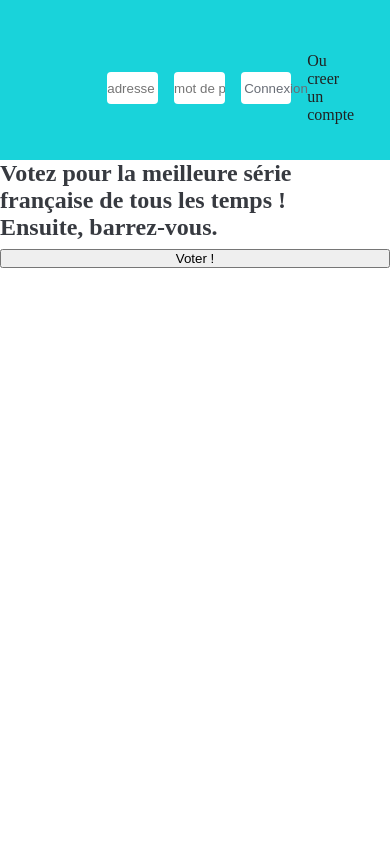
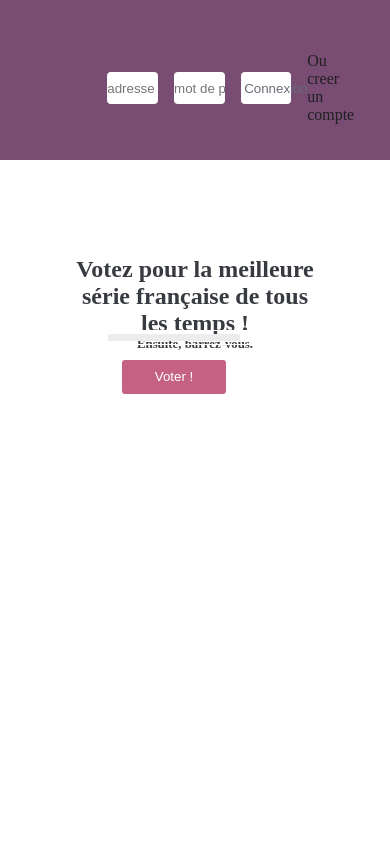
Before and after one commit to root-c137/MeilleureSerieFrancaise.fr, a Symfony app: template templates/home/index.html.twig in a window 390 px wide. Run offline with Twig, Linux system fonts and the light colour scheme; the template is opened without the code that fills it, so the values that code supplies are empty; some libraries are stand-ins or nearby versions.

Commit message:
CSS Home avec responsive terminé.

```diff
--- a/public/CSS/Default.css
+++ b/public/CSS/Default.css
@@ -8,6 +8,7 @@
 
 body
 {
+    height:100vh;
     font-family: "Ubuntu";
     font-weight:500;
     background-color: #FFF;
--- a/public/CSS/Header.css
+++ b/public/CSS/Header.css
@@ -7,7 +7,7 @@ header
     flex-direction: row;
     justify-content: space-between;
     align-items: center;
-    background-color: #19d3da;
+    background-color: #794c74;
     color:#FFF;
 }
 
--- /dev/null
+++ b/public/CSS/Home.css
@@ -0,0 +1,166 @@
+main
+{
+    width:70%;
+    height:25rem;
+    margin:auto;
+    margin-top:5rem;
+    display:flex;
+    flex-direction:column;
+    justify-content: center;
+    align-items: center;
+}
+
+main .Title
+{
+    text-align: center;
+}
+
+.Title h2
+{
+    font-size:0.8rem;
+}
+
+.Votes
+{
+    width:50%;
+    height:90%;
+    margin:auto;
+    text-align: center;
+    margin-top:3rem;
+    display: flex;
+    flex-direction: column;
+    justify-items: flex-start;
+    align-items: flex-start;
+}
+
+.Votes table
+{
+    display:flex;
+    width:100%;
+    height:100%;
+    flex-direction: row;
+    border-collapse: separate;
+    justify-content: center;
+
+}
+
+.Votes td
+{
+    width:calc(100% / 3);
+    border:1px solid #FFF;
+    vertical-align: bottom;
+    padding:0.1rem;
+}
+
+.Votes .TdBarre
+{
+    padding:0.2rem;
+    height: 100%;
+}
+
+.Votes .Barre
+{
+    width:40%;
+    min-height:0.4rem;
+    max-height:10rem;
+    background-color: #ececec;
+    margin:auto;
+}
+
+.Votes .TD_BSubmit
+{
+    padding:0.5rem;
+}
+.Voter_Button
+{
+    padding:0.6rem;
+    border:none;
+    outline: none;
+    color:#FFF;
+    background-color: #c56183;
+    border-radius: 3px;
+}
+.Voter_Button:hover
+{
+    background-color: #794c74;
+    cursor:pointer;
+}
+
+@media screen and (min-width: 200px)
+{
+    .Votes
+    {
+        width:100%;
+        height:auto;
+    }
+    .Votes .Barre
+    {
+        width:60%;
+    }
+
+    .Voter_Button
+    {
+        width:50%;
+    }
+
+    main .Title
+    {
+        font-size:1rem;
+        height:10%;
+        padding:1rem;
+    }
+
+}
+
+@media screen and (min-width: 500px)
+{
+    .Votes
+    {
+        width:80%;
+    }
+    .Voter_Button
+    {
+        width:50%;
+    }
+    main .Title
+    {
+        font-size:1rem;
+        height:25%;
+
+        padding:0;
+    }
+}
+
+@media screen and (min-width: 700px)
+{
+    .Votes
+    {
+        width:70%;
+    }
+    .Votes .Barre
+    {
+        width:50%;
+    }
+    .Voter_Button
+    {
+        width:50%;
+    }
+}
+
+@media screen and (min-width: 800px)
+{
+
+    .Voter_Button
+    {
+        width:30%;
+    }
+}
+
+@media screen and (min-width: 900px)
+{
+
+    .Voter_Button
+    {
+        width:25%;
+    }
+}
--- a/templates/home/index.html.twig
+++ b/templates/home/index.html.twig
@@ -23,9 +23,9 @@
 
             <table>
                 <tr>
-                    <td><div class="Barre"></div></td>
+                    <td class="TdBarre"><div class="Barre"></div></td>
                     {% for Serie in Series %}
-                        <td><div class="Barre" style="height: {{ Serie.NbVote }}%;"></div></td>
+                        <td><div class="Barre" style="height: 100vh;"></div></td>
                     {% endfor %}
                 </tr>
 
@@ -33,7 +33,6 @@
                     {% for Serie in Series %}
                         <td><input type="radio" name="Vote" id="Serie" value="{{ Serie.id }}"/></td>
                     {% endfor %}
-
 
                 </tr>
 
@@ -44,11 +43,12 @@
                     {% endfor %}
 
                 </tr>
-
+                <tr>
+                    <td colspan="3" class="TD_BSubmit"><button class="Voter_Button" type="submit">Voter !</button></td>
+                </tr>
 
             </table>
 
-            <button type="submit">Voter !</button>
             </form>
 
         </section>
```
